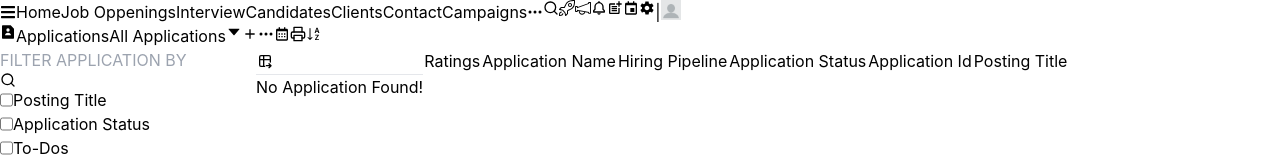
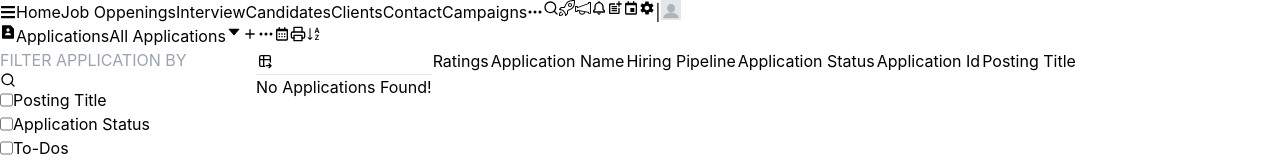
Before and after one commit to shahtaz-tqldd/Next-js-dashboard, a Next.js app: page / in a window 1280 px wide. Shown: the top 163 px of the page. Built offline with nearby package versions, Linux system fonts and the light colour scheme.

Commit message:
readme file updated

```diff
--- a/Components/Candidates/Body.js
+++ b/Components/Candidates/Body.js
@@ -1,6 +1,6 @@
-import { FaBars } from 'react-icons/fa';
 import { TbTableExport } from 'react-icons/tb';
 const Body = () => {
+    const applicationData = [];
     return (
         <div>
             <table className="w-full table-fixed">
@@ -17,7 +17,21 @@ const Body = () => {
                 </thead>
                 <hr className='border-gray-400 w-[700%] mt-[2px]' />
                 <tbody className='text-center'>
-                    No Application Found!
+                    { applicationData.length?
+                        applicationData.map((p, index) => {
+                            <tr key={index}>
+                                <td className='pl-3 py-3'>{ index+1 }</td>
+                                <td>{p.rating}</td>
+                                <td>{p.name}</td>
+                                <td>{p.pipeline}</td>
+                                <td>{p.status}</td>
+                                <td>{p.id}</td>
+                                <td>{p.title}</td>
+                            </tr>
+                        })
+                        : <h1 className='text-xl absolute left-[50%] top-[30%]'>No Applications Found!</h1>
+                    }
+
                 </tbody>
             </table>
 
--- a/Components/Candidates/Filter.js
+++ b/Components/Candidates/Filter.js
@@ -1,4 +1,3 @@
-import React from 'react'
 import { FiSearch } from 'react-icons/fi';
 const Filter = () => {
     const filter = ['To-Dos', 'Notes', 'Attachment Category', 'Rating', 'Last Name', 'Hiring Pipeline', 'Application ID', 'Account Manager', 'Application Owner', 'Application Source', 'Assigned Recruiter(s)', 'Assosiated Tags']
--- a/Components/Candidates/TopBar.js
+++ b/Components/Candidates/TopBar.js
@@ -1,4 +1,4 @@
-import React from 'react'
+
 import { RiFileUserFill } from 'react-icons/ri';
 import { AiFillCaretDown } from 'react-icons/ai';
 import { MdAdd } from 'react-icons/md';
--- a/Components/Navbar/Navbar.js
+++ b/Components/Navbar/Navbar.js
@@ -1,5 +1,5 @@
 import Link from 'next/link'
-import React from 'react'
+
 import { FaBars } from 'react-icons/fa';
 import { BsThreeDots } from 'react-icons/bs';
 import { FiSearch } from 'react-icons/fi';
```
Also changed, not shown: 1 other file (tests, documents, lock files or other folders).
